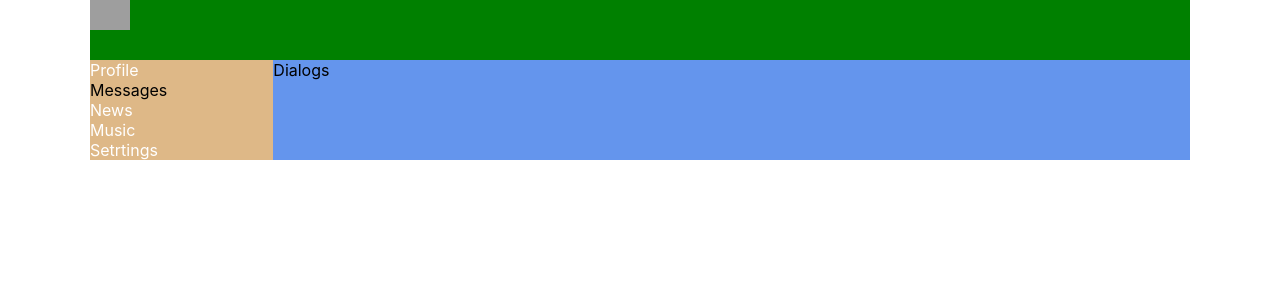
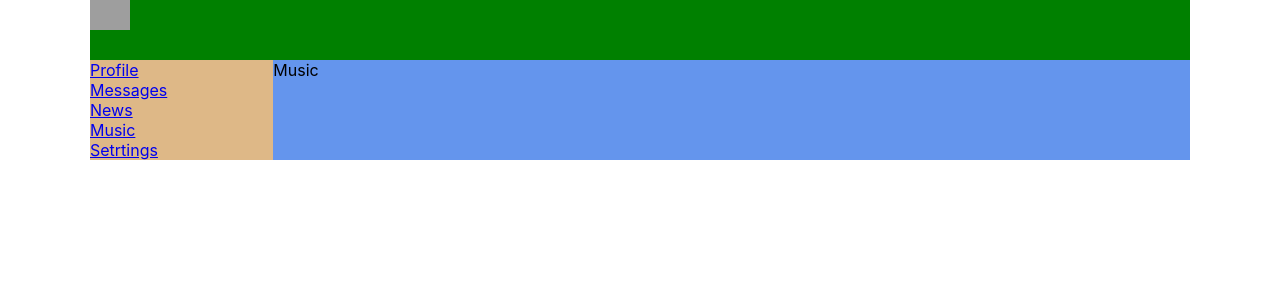
Before and after one commit to nveresov/ITKamaLessions, a React (Create React App) app: page /music in a window 1280 px wide. Shown: the top 300 px of the page. Built offline with nearby package versions, Linux system fonts and the light colour scheme; grey boxes are pictures that could not be loaded.

Commit message:
Lesson 19

```diff
--- a/package.json
+++ b/package.json
@@ -8,6 +8,7 @@
     "@testing-library/user-event": "^12.6.0",
     "react": "^17.0.1",
     "react-dom": "^17.0.1",
+    "react-router-dom": "^5.2.0",
     "react-scripts": "4.0.1",
     "web-vitals": "^0.2.4"
   },
--- a/src/App.js
+++ b/src/App.js
@@ -3,20 +3,30 @@
 import Header from "./components/Header/Header"
 import Navbar from './components/Navbar/Navbar';
 import Profile from './components/Profile/Profile';
+import News from './components/News/News';
+import Music from './components/Music/Music';
+import Settings from './components/Settings/Settings';
+import { BrowserRouter, Route } from 'react-router-dom';
 
 function App() {
   return (
+    <BrowserRouter>
       <div className="app-wrapper">
 
         <Header />
         <Navbar />
         <div className="app-wrapper-content">
-        <Dialogs />
+          {/* <Profile /> */}
+          <Route path='/profile' component={Profile} />
+          <Route path='/dialogs' component={Dialogs} />
+          <Route path='/news' component={News} />
+          <Route path='/music' component={Music} />
+          <Route path='/settings' component={Settings} />
         </div>
-      {/* <Profile /> */}
 
 
       </div>
+    </BrowserRouter>
   );
 }
 
--- /dev/null
+++ b/src/components/Music/Music.jsx
@@ -0,0 +1,10 @@
+import react from 'react';
+import s from './Music.module.css'
+
+const Music = () => {
+    return <div className={s.content}>
+        Music
+    </div>
+}
+
+export default Music;
--- a/src/components/Navbar/Navbar.jsx
+++ b/src/components/Navbar/Navbar.jsx
@@ -20,19 +20,19 @@
 const Navbar = () => {
     return <nav className={s.nav}>
     <div className={s.item}>
-      <a>Profile</a>
+      <a href="/profile">Profile</a>
     </div>
     <div className={`{s.item} {s.active}`}>
-      <a>Messages</a>
+      <a href="/dialogs">Messages</a>
     </div>
     <div className={s.item}>
-      <a>News</a>
+      <a href="/news">News</a>
     </div>
     <div className={s.item}>
-      <a>Music</a>
+      <a href="/music">Music</a>
     </div>
     <div className={s.item}>
-      <a>Setrtings</a>
+      <a href="/settings">Setrtings</a>
     </div>
   </nav>
 
--- /dev/null
+++ b/src/components/News/News.jsx
@@ -0,0 +1,10 @@
+import react from 'react';
+import s from './News.module.css'
+
+const News = () => {
+    return <div className={s.content}>
+        News
+    </div>
+}
+
+export default News;
--- /dev/null
+++ b/src/components/Settings/Settings.jsx
@@ -0,0 +1,10 @@
+import react from 'react';
+import s from './Settings.module.css'
+
+const Settings = () => {
+    return <div className={s.content}>
+        Settings
+    </div>
+}
+
+export default Settings;
```
Also changed, not shown: src/components/Music/Music.module.css (added), src/components/News/News.module.css (added), src/components/Settings/Settings.module.css (added), 2 other files (tests, documents, lock files or other folders). Lines whose indentation alone changed are shown as unchanged.
